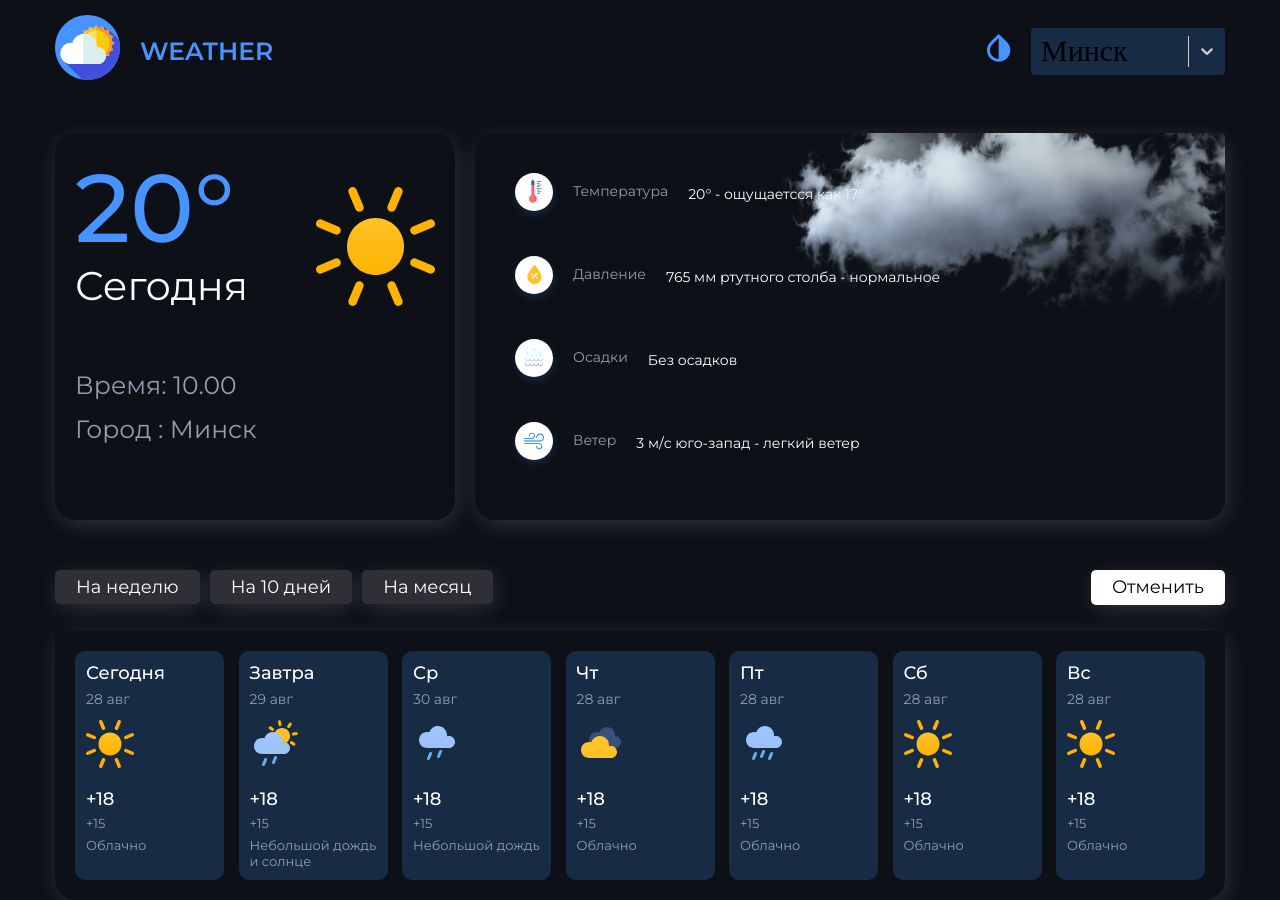
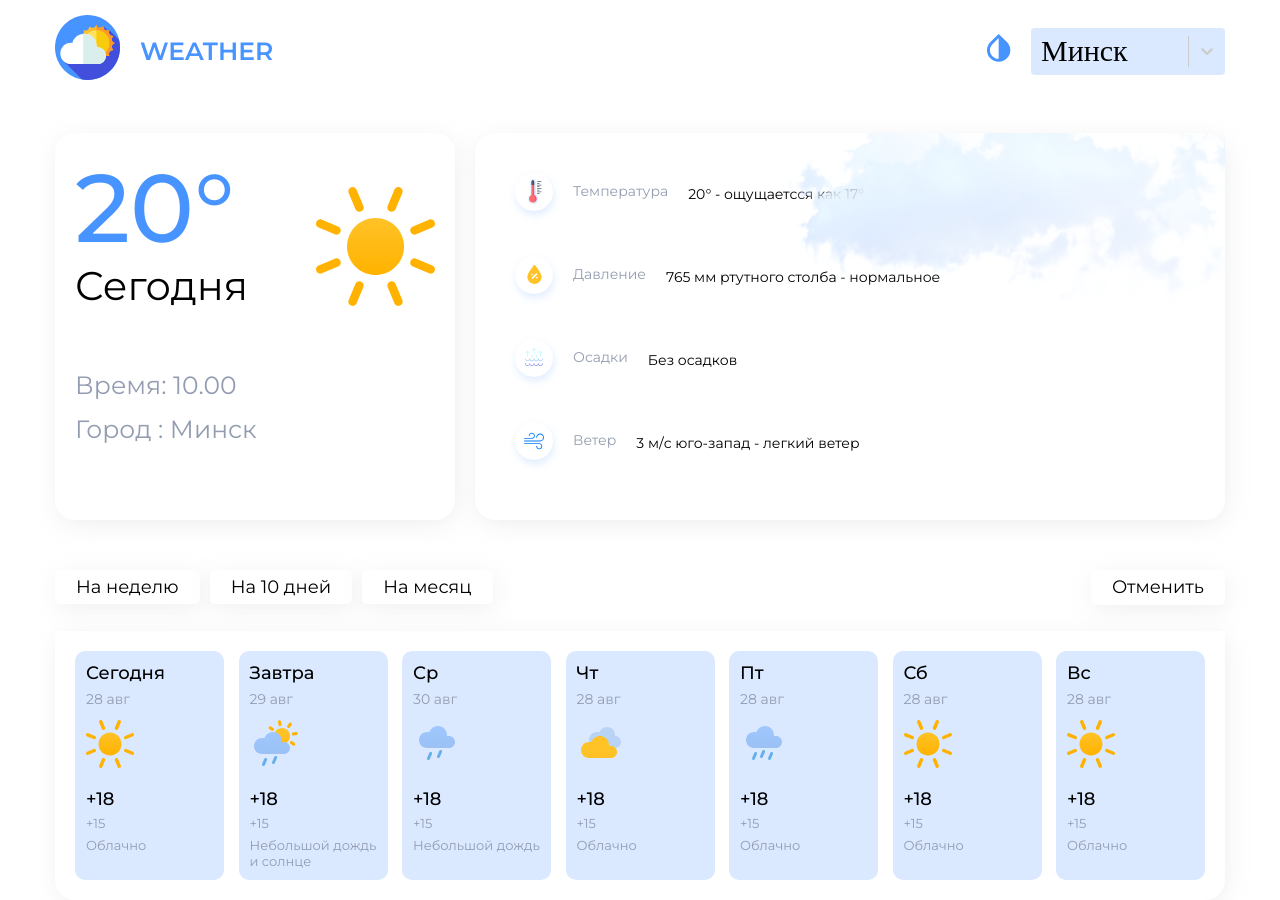
Before and after one commit to SashaVeresk/Diploma-2.0, a React (Create React App) app: page / in a window 1280 px wide. Built offline with nearby package versions, Linux system fonts and the light colour scheme.

Commit message:
change theme done

```diff
--- a/src/components/shared/header/header.scss
+++ b/src/components/shared/header/header.scss
@@ -23,6 +23,7 @@
 .change_theam,
     .logo {
         margin-right: 20px;
+        cursor: pointer;
     }
 
 .logo {
--- a/src/components/shared/header/header.tsx
+++ b/src/components/shared/header/header.tsx
@@ -1,10 +1,12 @@
-import React from "react";
+import React, { useEffect, useState } from "react";
 import Select from 'react-select';
 import { GlobalSvgSelector } from "../../../assets/images/icon/globalSvgSelector/globalSvgSelector";
 import './header.scss';
 
 
 interface Props {}
+
+export const Header = (props: Props) => {
 
 const options = [
     { value: 'minsk', label: 'Минск' },
@@ -29,8 +31,43 @@ const colorStyles = {
         color: 0 ? '#fff' : '#000',
     })
 }
+const [theme, setTheme] = useState('light');
 
-export const Header = (props: Props) => {
+function chengeTheme(){
+
+setTheme(theme === 'light' ? 'dark' : 'light');
+
+}
+
+
+useEffect(()=>{
+    const root = document.querySelector(':root') as HTMLElement;
+
+    const components = [
+        'body-background',
+        'components-background',
+        'card-background',
+        'card-shadow',
+        'text-color',
+        ];
+
+    components.forEach((component)=> {
+
+        root.style.setProperty(
+            `--${component}-default`,
+             `var(--${component}-${theme})`
+             );
+    })
+
+
+    root.style.setProperty(
+    '--body-background-default',
+     `var(--body-background-${theme})`
+     );
+}, [theme])
+
+
+
     return (
     <div className="header">
        <div className="wrapper">
@@ -41,7 +78,7 @@ export const Header = (props: Props) => {
 
        </div>
        <div className="wrapper">
-           <div className="change_theam">
+           <div className="change_theam" onClick={chengeTheme}>
                <GlobalSvgSelector id="change-theam" />
 
            </div>
--- a/src/styles/variables.scss
+++ b/src/styles/variables.scss
@@ -21,30 +21,30 @@ $text-color-light: #fff;
     --body-background-dark: #0d1117;
     --body-background-light: #fff;
 
-    --body-background-default: var(--body-background-dark);
+    --body-background-default: var(--body-background-light);
 
     // components-bg
     --components-background-dark: rgba(79, 79, 79, 1);
     --components-background-light: #fff;
 
-    --components-background-default: var(components-background-dark);
+    --components-background-default: var(--components-background-light);
 
     // card-bg
     --card-background-dark: rgba(46, 48, 53, 1);
 
     --card-background-light: #fff;
 
-    --card-background-default: var(--card-background-dark);
+    --card-background-default: var(--card-background-light);
 
     // card-shadow-bg
     --card-shadow-dark: rgba(79, 79, 79, 1);
     --card-shadow-light: #fff;
 
-    --card-shadow-default: var(card-shadow-dark);
+    --card-shadow-default: var(--card-shadow-light);
 
     // text-bg
-    --text-color-dark: rgba(0, 0, 0, 1);
-    --text-color-light: #fff;
+    --text-color-dark: #fff;
+    --text-color-light: rgba(0, 0, 0, 1);
 
     --text-color-default: var(--text-color-light);
 
```
